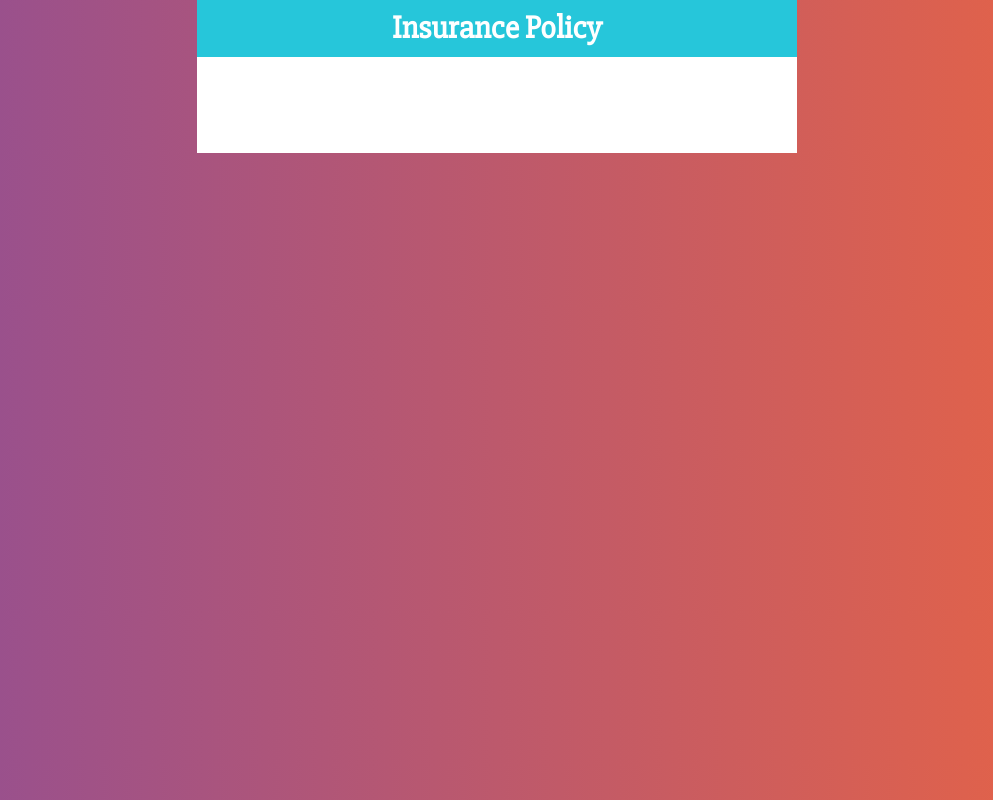
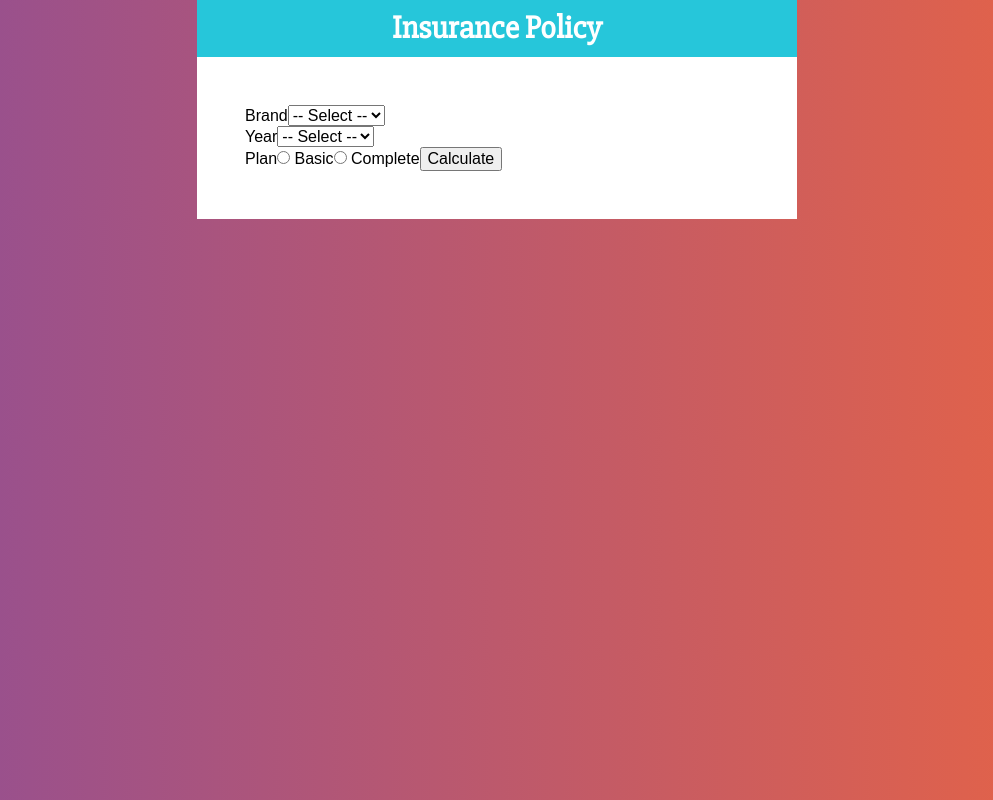
Before and after one commit to Alejoboga20/insurance-policy-poc, a React (Create React App) app: page / in a window 1280 px wide. Shown: the whole page, without its empty margins (143-1136 px from the left). Built offline with nearby package versions, Linux system fonts and the light colour scheme.

Commit message:
Creating form

```diff
--- a/src/App.js
+++ b/src/App.js
@@ -1,5 +1,6 @@
 import styled from '@emotion/styled';
 import React from 'react';
+import { Form } from './components/Form';
 import { Header } from './components/Header';
 
 const Container = styled.div`
@@ -16,7 +17,9 @@
   return (
     <Container>
       <Header title='Insurance Policy' />
-      <FormContainer></FormContainer>
+      <FormContainer>
+        <Form />
+      </FormContainer>
     </Container>
   );
 };
--- /dev/null
+++ b/src/components/Form.js
@@ -0,0 +1,41 @@
+import React from 'react';
+
+export const Form = () => {
+  return (
+    <form>
+      <div>
+        <label>Brand</label>
+        <select>
+          <option value=''>-- Select --</option>
+          <option value='american'>American</option>
+          <option value='assian'>Assian</option>
+          <option value='european'>European</option>
+        </select>
+      </div>
+
+      <div>
+        <label>Year</label>
+        <select>
+          <option value=''>-- Select --</option>
+          <option value='2012'>2012</option>
+          <option value='2013'>2013</option>
+          <option value='2014'>2014</option>
+          <option value='2015'>2015</option>
+          <option value='2016'>2016</option>
+          <option value='2017'>2017</option>
+          <option value='2018'>2018</option>
+          <option value='2019'>2019</option>
+          <option value='2020'>2020</option>
+          <option value='2021'>2021</option>
+        </select>
+      </div>
+
+      <div>
+        <label>Plan</label>
+        <input type='radio' name='plan' value='basic' /> Basic
+        <input type='radio' name='plan' value='complete' /> Complete
+        <button type='button'>Calculate</button>
+      </div>
+    </form>
+  );
+};
```
